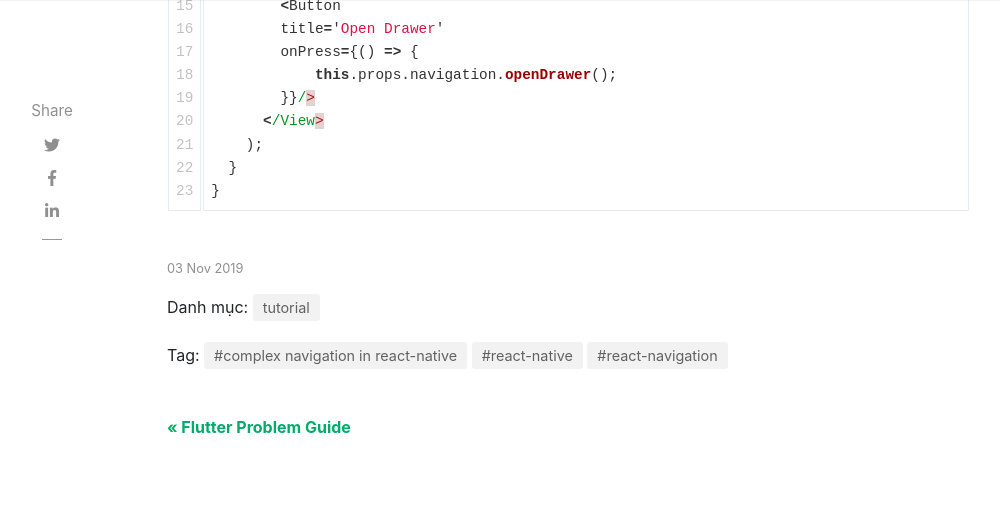
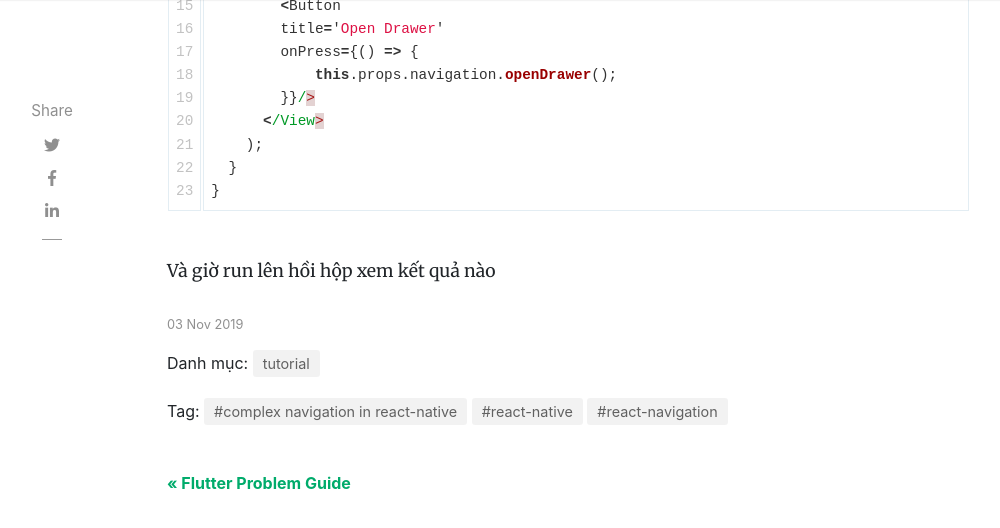
Before and after one commit to tuitucode/tuitucode.github.io, a Jekyll site: the page built from _posts/2019-11-03-ket-hop-stack-tab-drawer-navigation-react-native.md, in a window 1280 px wide and 900 px high, scrolled down 8841 px, cut to the strip 0-532 px from the top of the window. Shown: the top 528 px of the strip, without its empty margins (118-1118 px from the left). Built offline with Jekyll 4.4.1, drawn with Linux system fonts in a browser that asks for light colours; nearby versions of some CDN libraries; comment, search, counter and statistics services are not loaded.

Commit message:
Update 2019-11-03-ket-hop-stack-tab-drawer-navigation-react-native.md

````diff
--- a/_posts/2019-11-03-ket-hop-stack-tab-drawer-navigation-react-native.md
+++ b/_posts/2019-11-03-ket-hop-stack-tab-drawer-navigation-react-native.md
@@ -315,3 +315,5 @@ export default class Item extends Component {
   }
 }
 ```
+
+Và giờ run lên hồi hộp xem kết quả nào
````
